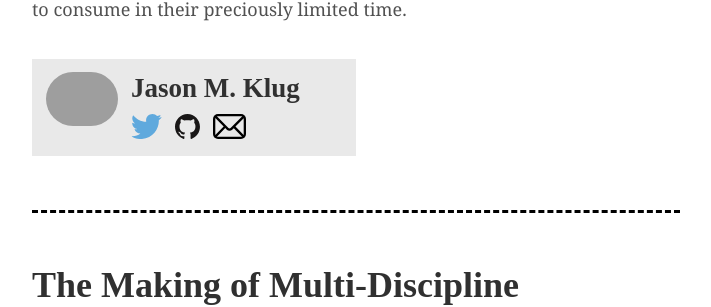
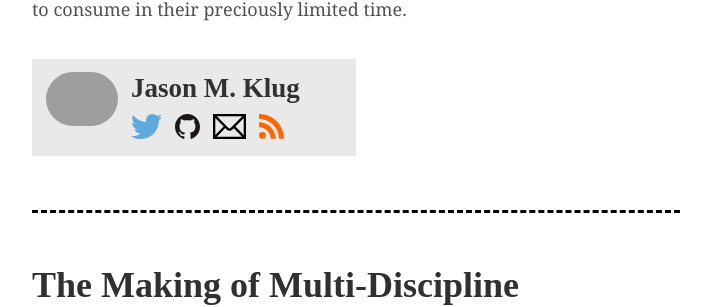
Before and after one commit to jasonmklug/multi-discipline, a Jekyll site: the page built from index.html, in a window 1280 px wide. Shown: the part 3741-4048 px from the top of the page, without its empty margins (284-995 px from the left). Built offline with Jekyll 4.4.1, drawn with Linux system fonts in a browser that asks for light colours; Markdown is read by kramdown in place of the engine named in the settings; the list of posts is cut into pages by our own code; grey boxes are pictures that could not be loaded.

Commit message:
Add RSS icon to author_card (links to /feeds/posts.xml)

```diff
--- a/_includes/author_card.html
+++ b/_includes/author_card.html
@@ -14,6 +14,9 @@
       <a href="mailto:jason@multi-discipline.com">
         <img class="icon" src="/assets/images/icon_email.svg" alt="Link to author's email address.">
       </a>
+      <a href="{{ site.url }}/feeds/posts.xml" target="_blank">
+        <img class="icon" src="/assets/images/icon_rss.svg" alt="Link to RSS 2.0 feed.">
+      </a>
     </div>
   </div>
 </div>
--- a/assets/styles/general.scss
+++ b/assets/styles/general.scss
@@ -536,6 +536,7 @@ div.page_content {
         float: left;
         height: 1.2em;
         margin: .1em .5em 0 0;
+        border-radius: 0;
       }
     }
   }
```
Also changed, not shown: assets/images/icon_rss.svg (added).
